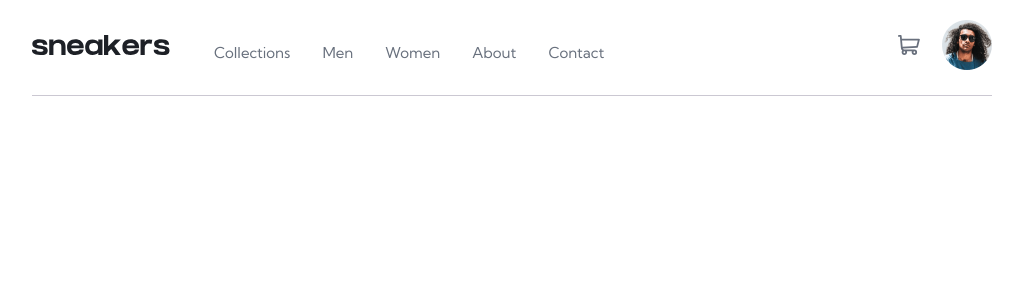
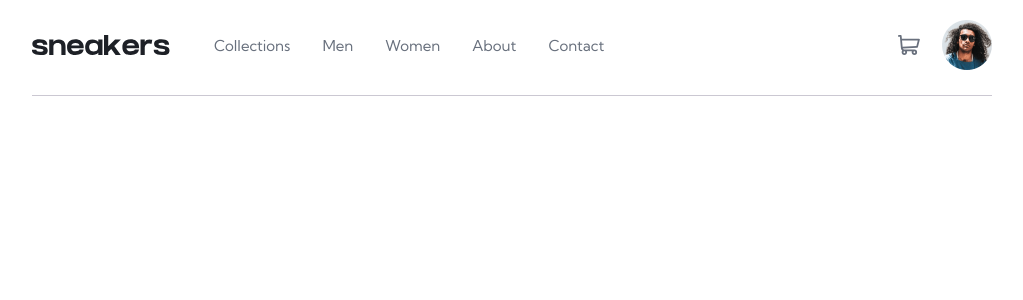
Before and after one commit to Francisco-Webdeveloper/Sneakers-Online-Shop, a React (Vite) app in the folder frontend/: page / in a window 1280 px wide. Shown: the top 300 px of the page, without its empty margins (128-1151 px from the left). Built offline with nearby package versions, Linux system fonts and the light colour scheme; no server answers.

Commit message:
update margin

```diff
--- a/frontend/src/components/Header/Header.module.scss
+++ b/frontend/src/components/Header/Header.module.scss
@@ -50,7 +50,7 @@
     display: none;
     color: var(--neutral-dark-grayish-blue);
     font-size: 15px;
-    margin-bottom: 0;
+    margin: 0;
     padding-left: 44px;
     cursor: pointer;
 
```
